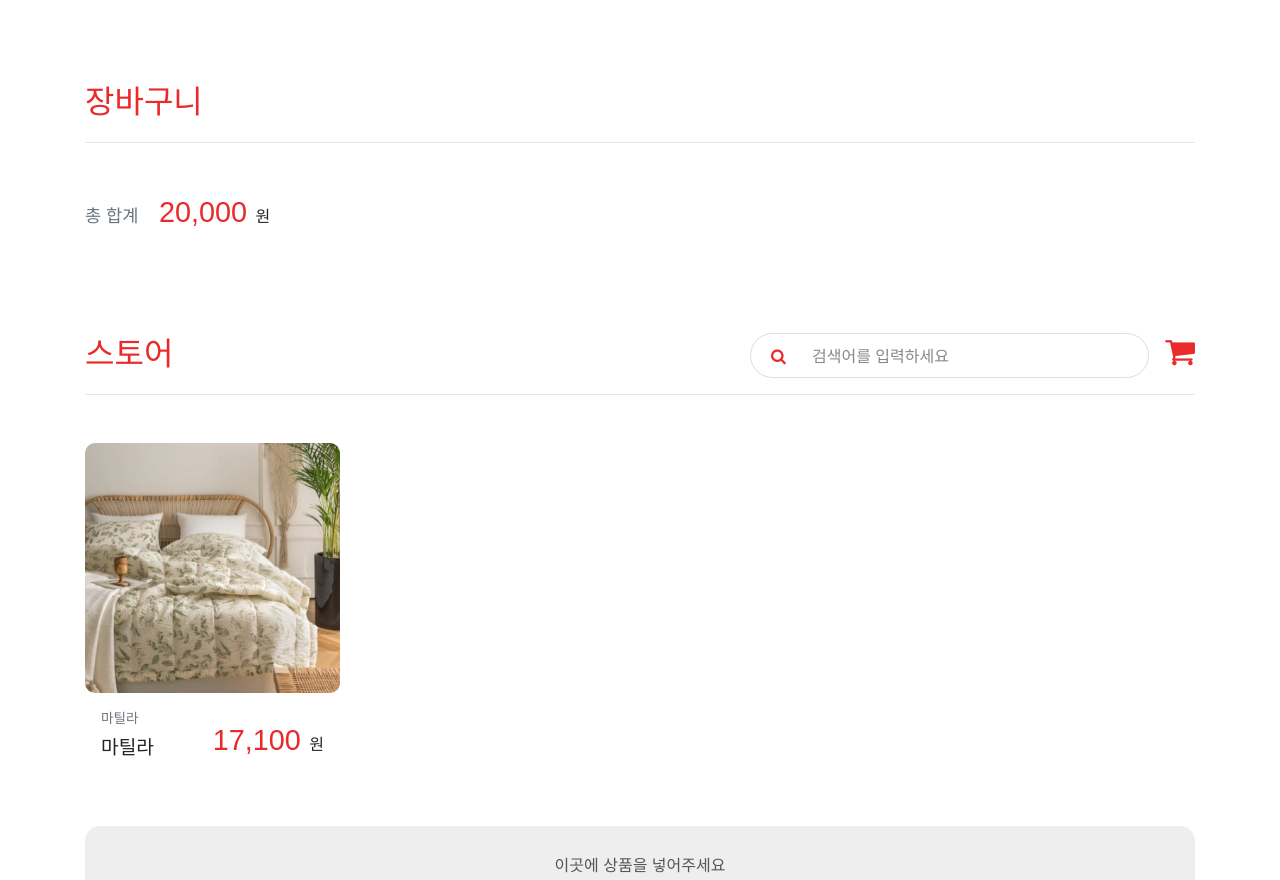
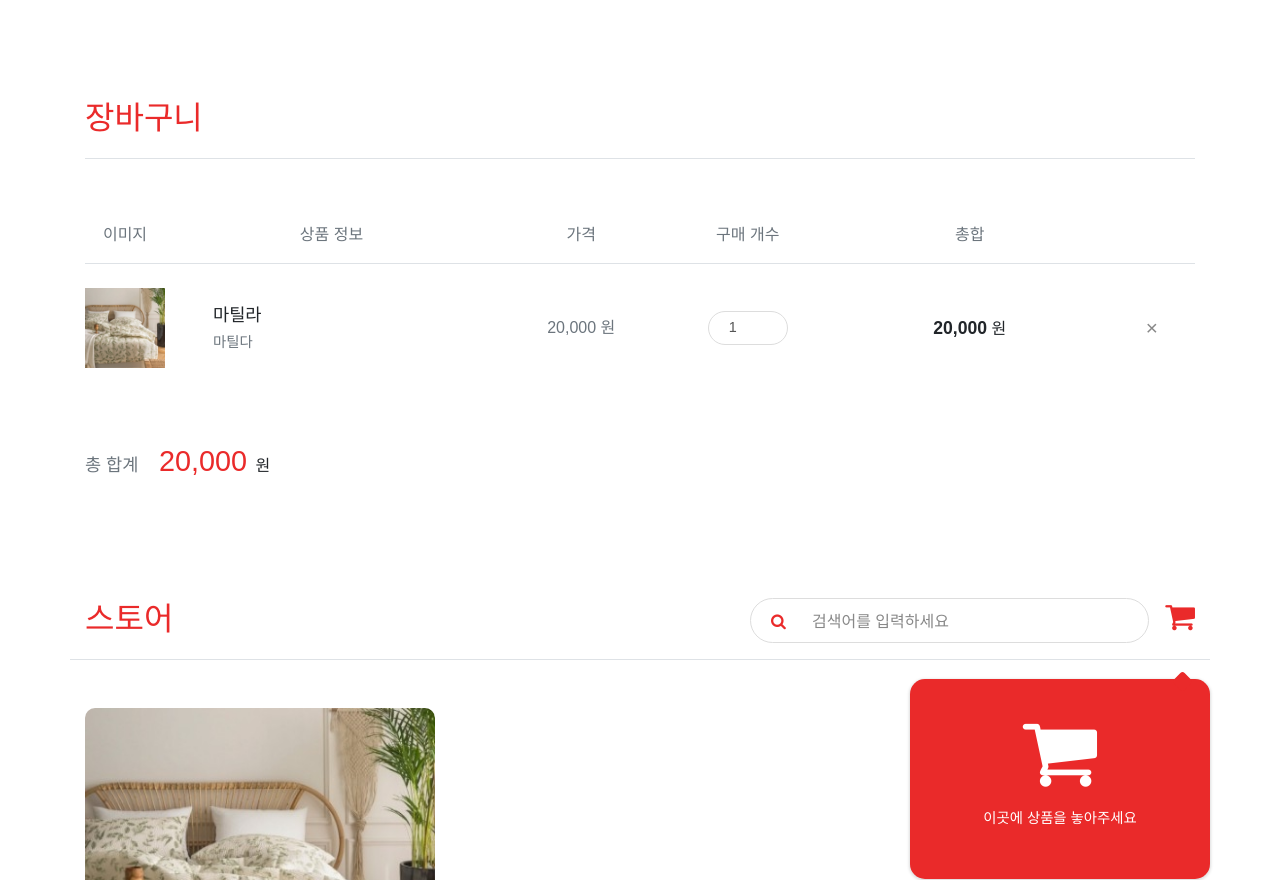
Before and after one commit to mingit55/2020-local-B1, a plain HTML site: page store.html in a window 1280 px wide. Shown: the part 72-952 px from the top of the page. Drawn offline with Linux system fonts and the light colour scheme.

Commit message:
completed design

```diff
--- a/css/style.css
+++ b/css/style.css
@@ -480,6 +480,51 @@ footer { background-color: #333; }
 /* / 푸터 영역 */
 
 
+/* 스토어 */
+
+/* 스토어 - 장바구니 */
+
+.cart-list-wrap { overflow: auto; }
+.cart-list { display: flex; flex-direction: column; min-width: 768px; }
+.cart-list .cart-item { display: flex; height: 128px; align-items: center; }
+.cart-list .cart-item:not(:last-child) { border-bottom: 1px solid #eaeaea; }
+.cart-list img { width: 80px; height: 80px; object-fit: cover; }
+
+.cart-list .image { flex: 0 0 80px; max-width: 80px; }
+.cart-list .info { flex: 0 0 30%; max-width: 30%; text-align: left; }
+.cart-list .price, .cart-list .count { flex: 0 0 15%; max-width: 15%; }
+.cart-list .total { flex: 0 0 25%; max-width: 25%; }
+.cart-list .remove { flex: 0 0 calc(15% - 80px); max-width: calc(15% - 80px); }
+
+.cart-list .i-count {
+    width: 80px;
+    border-radius: 50px;
+    border: 1px solid #ddd;
+    outline: none;
+    color: #555;
+    font-size: 0.9em;
+    padding: 5px 0 5px 20px;
+    appearance: none;
+    -webkit-appearance: none;
+}
+
+.cart-list .i-count::-webkit-inner-spin-button,
+.cart-list .i-count::-webkit-outer-spin-button {
+    appearance: none;
+    -webkit-appearance: none;
+}
+
+.cart-list .remove button {
+    border: none;
+    background: none;
+    color: #888;
+    font-size: 1.3em;
+    outline: none;
+}
+
+
+/* / 스토어 - 장바구니 */
+
 /* 스토어 - 검색 영역 */
 .store .search {
     width: 100%;
@@ -521,24 +566,48 @@ footer { background-color: #333; }
 /* 스토어 - 물품 영역 */
 .store-item .image {
     width: 100%;
-    height: 250px;
+    height: 350px;
     border-radius: 10px;
     overflow: hidden;
 }
 
 .store-item .image img { width: 100%; height: 100%; object-fit: cover; }
 
-.store .drag-drop {
-    height: 80px;
-    background-color: #eee;
+.store .drag-box {
+    background-color: #ea2a2a;
     border-radius: 15px;
+    position: absolute;
+    right: 0;
+    top: 100%;
+    margin-top: 20px;
+    width: 300px;
+    height: 200px;
+    box-shadow: 0 1px 3px 1px #0002;
+    opacity: 0;
+    pointer-events: none;
+    transform: translateY(-30px);
+    transition: 0.4s;
 }
 
-.store .drag-drop p {
-    line-height: 80px;
-    text-align: center;
-    color: #555;
-    user-select: none;
+.store .drag-box::before {
+    content: '';
+    position: absolute;
+    right: 20px;
+    top: -5.5px;
+    background-color: #ea2a2a;
+    width: 15px;
+    height: 15px;
+    border-radius: 3px;
+    transform: rotate(45deg);
+}
+
+#drag-area:checked ~ .store .drag-box {
+    transform: translateY(0);
+    opacity: 1;
+    pointer-events: all;
 }
 
 /* / 스토어 - 물품 영역 */
+
+
+/* / 스토어 */
--- a/store.html
+++ b/store.html
@@ -9,6 +9,14 @@
     <script src="jquery-3.4.1.min.js"></script>
     <script src="bootstrap/js/bootstrap.min.js"></script>
     <link rel="stylesheet" href="css/style.css">
+    <script src="js/Cart.js"></script>
+    <script src="js/Product.js"></script>
+    <script src="js/App.js"></script>
+    <script>
+        window.onload = () => {
+            let store = new App();
+        };
+    </script>
 </head>
 <body>
     <!-- 헤더 영역 -->
@@ -52,13 +60,56 @@
     </header>
     <!-- / 헤더 영역 -->
     <!-- 장바구니 영역 -->
-    <div class="cart">
+    <div class="cart position-relative">
         <div class="container padding pb-5">
-            <div class="fx-6 font-weight-light text-red">장바구니</div>
-            <hr class="mt-3 mb-5">
-            <div class="cart-list">
-                <div class="cart-item">
-
+            <div class="sticky-top bg-white border-bottom text-center text-lg-left mb-5 py-3">
+                <span class="fx-6 font-weight-light text-red">장바구니</span>
+            </div>
+            <div class="row">
+                <div class="col-lg-12">
+                    <div class="cart-list-wrap">
+                        <div class="cart-list">
+                            <div class="cart-head d-flex text-center text-muted border-bottom py-3">
+                                <div class="image">이미지</div>
+                                <div class="info text-center">상품 정보</div>
+                                <div class="price">가격</div>
+                                <div class="count">구매 개수</div>
+                                <div class="total">총합</div>
+                            </div>
+                            <div class="cart-item">
+                                <div class="image">
+                                    <img src="images/products/product_1.jpg" title="상품 이미지" alt="상품 이미지">
+                                </div>
+                                <div class="info">
+                                    <div class="px-5 w-100">
+                                        <div class="fx-2">마틸라</div>
+                                        <div class="mt-1 fx-n2 text-muted">마틸다</div>
+                                    </div>
+                                </div>
+                                <div class="price">
+                                    <div class="text-center">
+                                        <span class="text-muted">20,000 원</span>
+                                    </div>
+                                </div>
+                                <div class="count">
+                                    <div class="text-center">
+                                        <input type="number" class="i-count" min="0" value="1">
+                                    </div>
+                                </div>
+                                <div class="total">
+                                    <div class="text-center">
+                                        <span class="fx-2 font-weight-bold">20,000</span>
+                                    원
+                                    </div>
+                                </div>
+                                <div class="remove">
+                                    <div class="text-center">
+                                        <button>&times;</button>
+                                    </div>
+                                </div>
+                            </div>
+                        </div>
+                    </div>
                 </div>
             </div>
             <div class="mt-5">
@@ -72,9 +123,10 @@
     </div>
     <!-- / 장바구니 영역 -->
     <!-- 스토어 영역 -->
-    <div class="store">
+    <input type="checkbox" id="drag-area" checked hidden>
+    <div class="store position-relative">
         <div class="container padding pt-5">
-            <div class="row justify-content-between align-items-end">
+            <div class="sticky-top bg-white row justify-content-between align-items-end border-bottom mb-5 py-3">
                 <div class="col-lg-7 col-12 text-center text-lg-left mb-4 mb-lg-0">
                     <span class="fx-6 font-weight-light text-red">스토어</span>
                 </div>
@@ -83,35 +135,35 @@
                         <span class="icon"><i class="fa fa-search"></i></span>
                         <input type="text" placeholder="검색어를 입력하세요">
                     </div>
-                    <label for="cart" class="d-inline-block text-red ml-3">
+                    <label for="drag-area" class="d-inline-block text-red ml-3">
                         <i class="fa fa-shopping-cart fa-2x"></i>
                     </label>
                 </div>
+                <div class="drag-box d-flex justify-content-center align-items-center">
+                    <div class="text-center text-white">
+                        <i class="fa fa-shopping-cart fa-5x"></i>
+                        <p class="text-white fx-n2 mt-3">이곳에 상품을 놓아주세요</p>
+                    </div>
+                </div>
             </div>
-            <hr class="mt-3 mb-5">
-            <div class="row">
-                <div class="col-lg-3 col-md-4 col-12">
+            <div class="store-list row">
+                <div class="col-lg-4 col-md-4 col-12 mb-5">
                     <div class="store-item">
                         <div class="image">
                             <img src="images/products/product_1.jpg" title="상품 이미지" alt="상품 이미지">
                         </div>
                         <div class="p-3 d-flex justify-content-between align-items-end">
                             <div>
-                                <div class="fx-n3 text-muted">마틸라</div>
-                                <div class="mt-1 fx-3">마틸라</div>
+                                <div class="p-name fx-n3 text-muted">마틸라</div>
+                                <div class="p-brand mt-1 fx-3">마틸라</div>
                             </div>
                             <div>
                                 <div>
-                                    <span class="fx-5 text-red">17,100</span>
+                                    <span class="p-price fx-5 text-red">17,100</span>
                                     <span class="ml-1">원</span>
                                 </div>
                             </div>
                         </div>
-                    </div>
-                </div>
-                <div class="col-12 mt-5">
-                    <div class="drag-drop">
-                        <p>이곳에 상품을 넣어주세요</p>
                     </div>
                 </div>
             </div>
```
